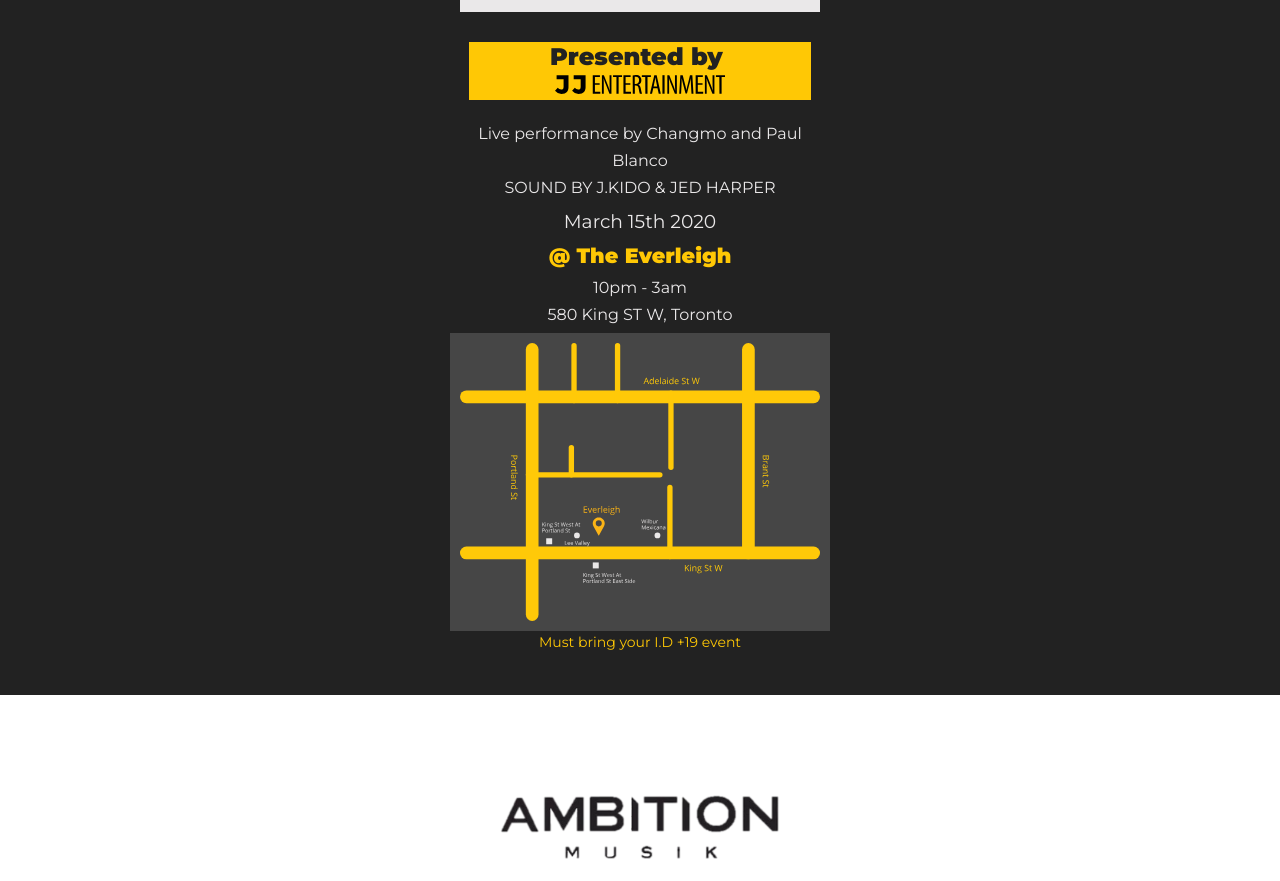
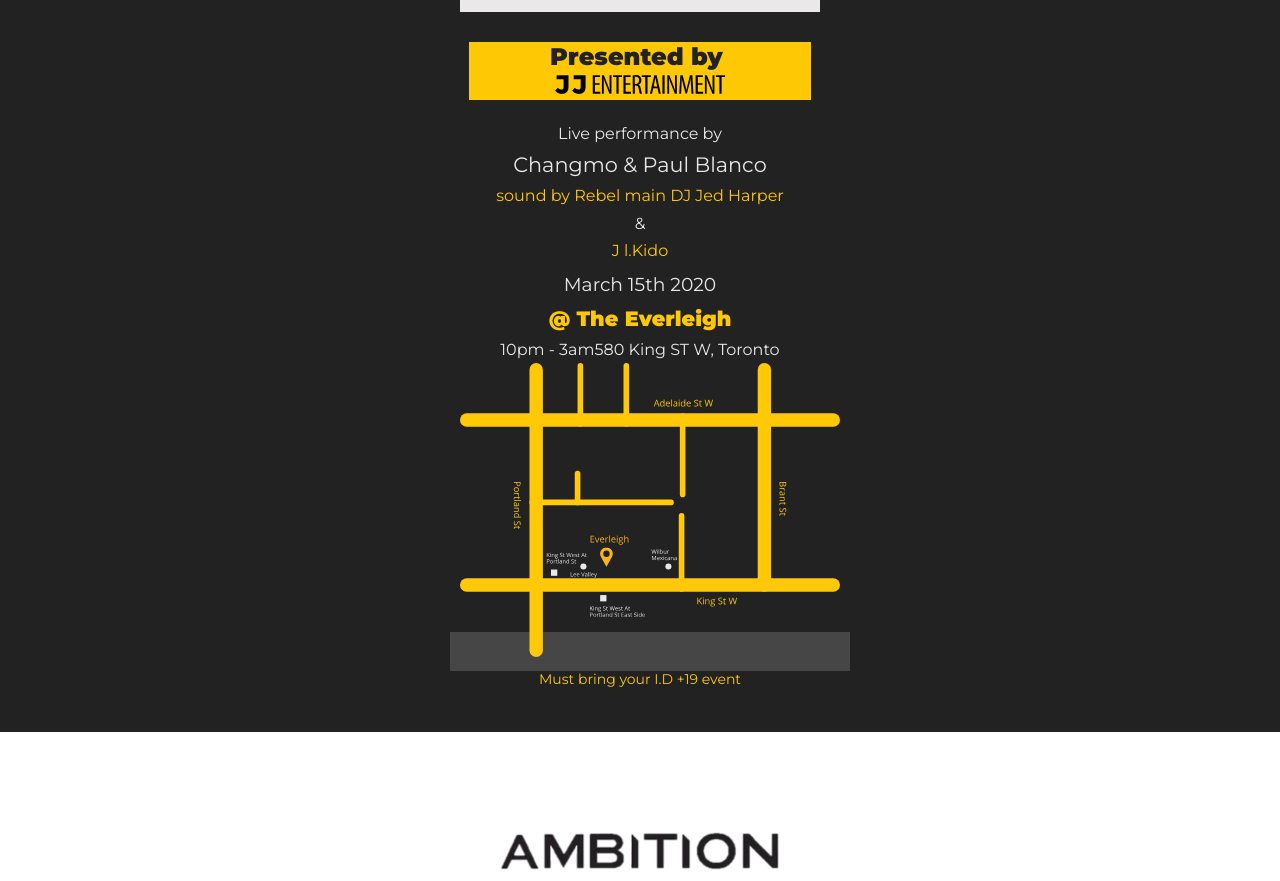
Before and after one commit to vancityjun/jj-ent, a React (Create React App) app: page / in a window 1280 px wide. Shown: the part 1068-1949 px from the top of the page. Built offline with nearby package versions, Linux system fonts and the light colour scheme.

Commit message:
cange contents

```diff
--- a/src/App.scss
+++ b/src/App.scss
@@ -125,6 +125,12 @@
     color: $subColor;
     font-size: 1.3em;
     font-weight: 600;
+  }
+  .strong {
+    color: $subColor;
+  }
+  span {
+    display: inline;
   }
 }
 .packageLists,
--- a/src/components/Info.js
+++ b/src/components/Info.js
@@ -19,8 +19,11 @@
         />
       </h3>
       <div className="detail">
-        <p>Live performance by Changmo and Paul Blanco</p>
-        <p>SOUND BY J.KIDO &amp; JED HARPER</p>
+        <p>Live performance by</p>
+        <p style={{ fontSize: '1.3em' }}>Changmo &amp; Paul Blanco</p>
+        <p className="strong">sound by Rebel main DJ Jed Harper</p>
+        <p>&amp;</p>
+        <p className="strong">J l.Kido</p>
         <h3 className="date">March 15th 2020</h3>
         <h3 className="location">@ The Everleigh</h3>
         <span>10pm - 3am</span>
```
